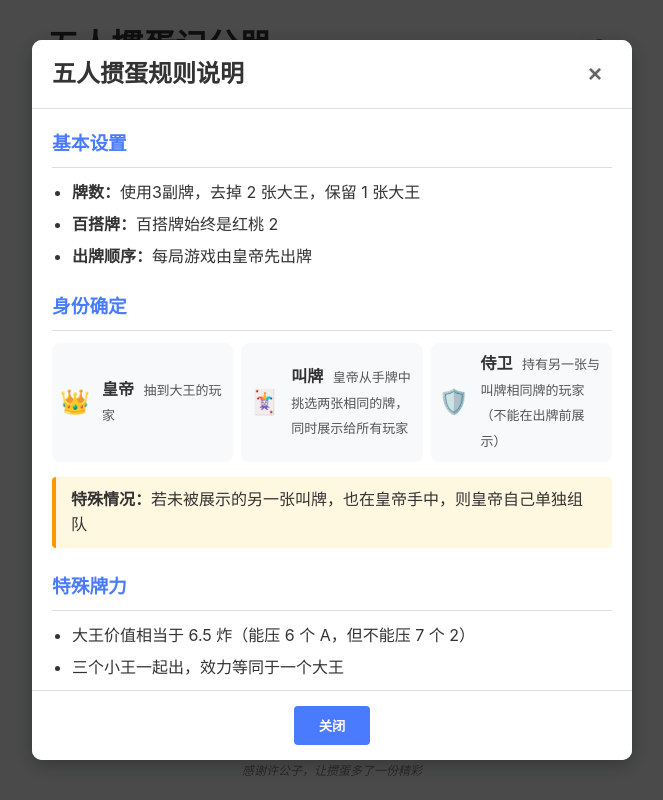
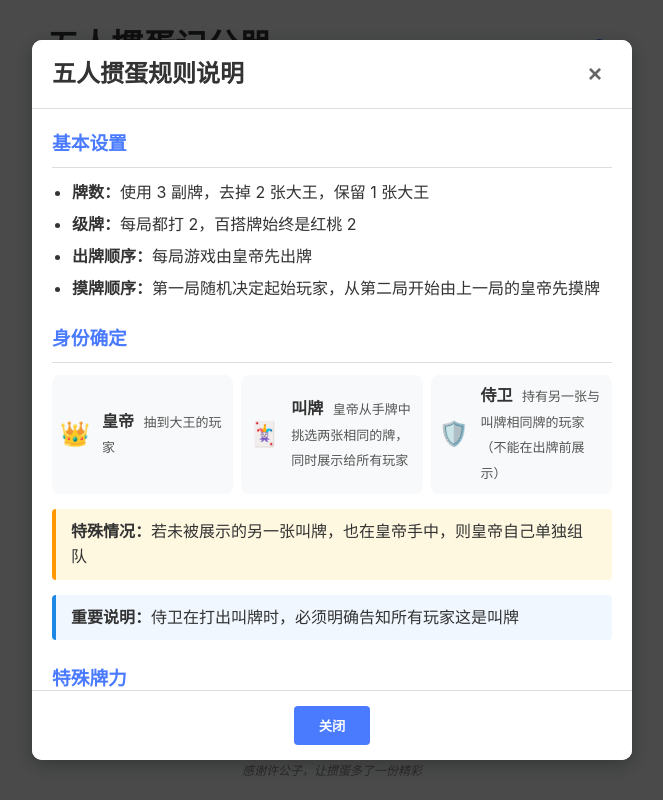
Before and after one commit to zouyu9631/FivePlayersGuandanScore, a Vue app: page / in a window 1280 px wide. Both pictures are taken after a click on the button "游戏规则". Shown: the whole page, without its empty margins (308-971 px from the left). Built offline with nearby package versions, Linux system fonts and the light colour scheme.

Commit message:
add: more details of the rule

```diff
--- a/src/components/RulesModal.vue
+++ b/src/components/RulesModal.vue
@@ -10,9 +10,10 @@
         <section class="rule-section">
           <h3>基本设置</h3>
           <ul>
-            <li><strong>牌数：</strong>使用3副牌，去掉 2 张大王，保留 1 张大王</li>
-            <li><strong>百搭牌：</strong>百搭牌始终是红桃 2</li>
+            <li><strong>牌数：</strong>使用 3 副牌，去掉 2 张大王，保留 1 张大王</li>
+            <li><strong>级牌：</strong>每局都打 2，百搭牌始终是红桃 2</li>
             <li><strong>出牌顺序：</strong>每局游戏由皇帝先出牌</li>
+            <li><strong>摸牌顺序：</strong>第一局随机决定起始玩家，从第二局开始由上一局的皇帝先摸牌</li>
           </ul>
         </section>
 
@@ -41,6 +42,9 @@
           <div class="special-note">
             <strong>特殊情况：</strong>若未被展示的另一张叫牌，也在皇帝手中，则皇帝自己单独组队
           </div>
+          <div class="identity-note">
+            <strong>重要说明：</strong>侍卫在打出叫牌时，必须明确告知所有玩家这是叫牌
+          </div>
         </section>
 
         <section class="rule-section">
@@ -49,6 +53,16 @@
             <li>大王价值相当于 6.5 炸（能压 6 个 A，但不能压 7 个 2）</li>
             <li>三个小王一起出，效力等同于一个大王</li>
             <li>未被展示的叫牌，在游戏过程中单独打出，这张牌可以压过任何除了大小王的单张牌</li>
+          </ul>
+        </section>
+
+        <section class="rule-section">
+          <h3>接风规则</h3>
+          <p>当一名玩家打出最后一手牌且其他玩家都不要这手牌时，接风的人为后面第一个*可能*与这名玩家一伙的人。具体来说：</p>
+          <ul>
+            <li>如果走的是侍卫：接风的人是皇帝</li>
+            <li>如果走的是皇帝：在侍卫明确前，接风的人是下一个玩家；在侍卫明确后，接风的人是侍卫</li>
+            <li>如果走的是农民：在侍卫明确前，接风的人是下一个非皇帝玩家；在侍卫明确后，接风的人是下一个农民</li>
           </ul>
         </section>
 
@@ -266,6 +280,14 @@ export default {
   border-radius: 4px;
 }
 
+.identity-note {
+  background-color: #f0f7ff;
+  border-left: 4px solid #1e88e5;
+  padding: 10px 15px;
+  margin: 15px 0;
+  border-radius: 4px;
+}
+
 .score-table {
   width: 100%;
   border-collapse: collapse;
```
Also changed, not shown: 1 other file (tests, documents, lock files or other folders).
